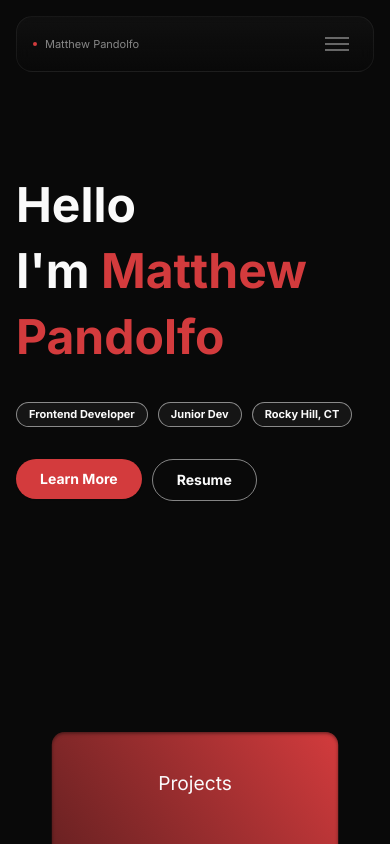
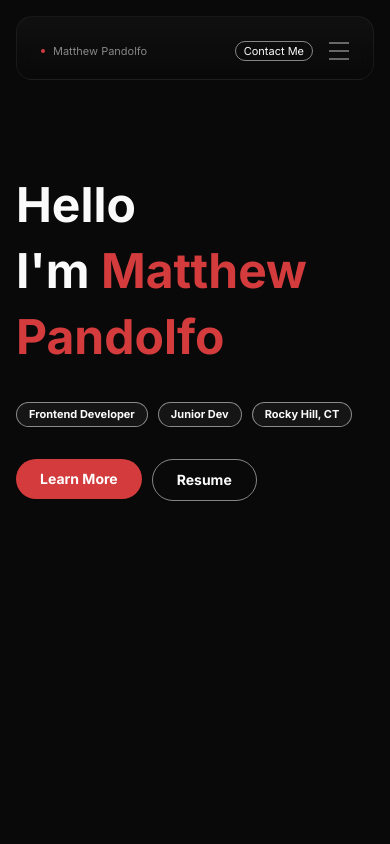
Before and after one commit to PandolfoM/pandolfom, a Next.js app: page / in a window 390 px wide. Shown: the top 844 px of the page. Built offline with nearby package versions, Linux system fonts and the light colour scheme.

Commit message:
update navbar

```diff
--- a/app/page.tsx
+++ b/app/(home)/page.tsx
@@ -1,13 +1,11 @@
 "use client";
 
 import Hero from "@/components/hero";
-import ParallaxCards from "@/components/parallaxCards";
 
 export default function Home() {
   return (
     <div className="flex flex-col">
       <Hero />
-      <ParallaxCards />
     </div>
   );
 }
--- a/components/MagneticCursor.tsx
+++ b/components/MagneticCursor.tsx
@@ -5,7 +5,7 @@ import { motion, useMotionValue, useSpring } from "motion/react";
 import { cn } from "@/lib/utils";
 // List of selectors for magnetic targets
 const MAGNETIC_SELECTORS = [".magnetic-target"];
-const EXPAND_SELECTORS = [".expand-target"];
+const ICON_SELECTORS = [".expand-target"];
 
 const MagneticCursor: React.FC = () => {
   const cursorRef = useRef<HTMLDivElement>(null);
@@ -49,22 +49,24 @@ const MagneticCursor: React.FC = () => {
     if (isMobile) return;
     const moveCursor = (e: MouseEvent) => {
       let target = null;
-      let expandTarget = null;
+      let iconTarget = null;
       for (const selector of MAGNETIC_SELECTORS) {
         target = (e.target as HTMLElement).closest(selector);
         if (target) break;
       }
-      for (const selector of EXPAND_SELECTORS) {
-        expandTarget = (e.target as HTMLElement).closest(selector);
-        if (expandTarget) break;
+      for (const selector of ICON_SELECTORS) {
+        iconTarget = (e.target as HTMLElement).closest(selector);
+        if (iconTarget) break;
       }
-      if (expandTarget) {
-        const rect = expandTarget.getBoundingClientRect();
-        cursorWidth.set(48);
-        cursorHeight.set(48);
-        cursorRadius.set(24);
-        mouseX.set(rect.left + rect.width / 2 - 24);
-        mouseY.set(rect.top + rect.height / 2 - 24);
+      if (iconTarget) {
+        const rect = iconTarget.getBoundingClientRect();
+        const newWidth = rect.width + 15;
+        const newHeight = rect.height + 15;
+        cursorWidth.set(newWidth);
+        cursorHeight.set(newHeight);
+        cursorRadius.set(Math.max(newWidth, newHeight) / 2);
+        mouseX.set(rect.left + rect.width / 2 - newWidth / 2);
+        mouseY.set(rect.top + rect.height / 2 - newHeight / 2);
         setIsActive("expand");
       } else if (target) {
         const rect = target.getBoundingClientRect();
--- /dev/null
+++ b/components/dot.tsx
@@ -0,0 +1,10 @@
+import { cn } from "@/lib/utils";
+import React from "react";
+
+function Dot({ className }: { className?: string }) {
+  return (
+    <span className={cn("w-1 h-1 bg-accent rounded-full", className)}></span>
+  );
+}
+
+export default Dot;
--- a/components/navbar.tsx
+++ b/components/navbar.tsx
@@ -3,26 +3,41 @@
 import { cn } from "@/lib/utils";
 import Link from "next/link";
 import React, { useState } from "react";
+import { Button } from "@/components/ui/button";
+import Dot from "@/components/dot";
+import { ArrowUpRight } from "lucide-react";
 
 function Navbar() {
   const [isOpen, setIsOpen] = useState<boolean>(false);
   const toggleMenu = () => setIsOpen(!isOpen);
 
   return (
-    <nav className="fixed top-0 left-1/2 z-10 flex justify-center w-full pt-4 px-4 overscroll-contain -translate-x-1/2 max-w-[1200px]">
-      <div className="flex items-center w-full h-14 p-4 overflow-hidden bg-gradient-to-t from-[rgba(9,9,9,0.7)] to-[rgba(17,17,17,0.9)] backdrop-blur-sm border border-[hsla(0,0%,100%,.06)] rounded-2xl shadow-navbar transition-[height] duration-300 ease-in-out will-change-auto lg:h-[76px]">
+    <nav
+      className={cn(
+        "fixed top-0 left-1/2 z-10 flex justify-center w-full pt-4 px-4 overscroll-contain -translate-x-1/2 max-w-[1200px]",
+        isOpen && "min-h-screen max-h-screen pb-6"
+      )}>
+      <div
+        className={cn(
+          "flex flex-col gap-4 items-start w-full h-16 p-4 overflow-hidden bg-gradient-to-t from-[rgba(9,9,9,0.7)] to-[rgba(17,17,17,0.9)] backdrop-blur-sm border border-[hsla(0,0%,100%,.06)] rounded-2xl shadow-navbar transition-[height] duration-300 ease-in-out will-change-auto lg:h-[76px]",
+          isOpen && "h-64"
+        )}>
         <div className="flex items-center justify-between w-full relative">
           <Link
             href="/"
-            className="flex text-sm items-center gap-2 cursor-pointer transition-all duration-300 ease-in-out hover:scale-105">
-            <span className="w-1 h-1 bg-accent rounded-full"></span>
+            className="flex text-sm items-center gap-2 transition-all duration-300 ease-in-out magnetic-target cursor-none rounded-full p-2 hover:scale-105">
+            <Dot />
             <p className="text-xs text-white/50">Matthew Pandolfo</p>
           </Link>
 
+          <div className="flex items-center gap-2">
+            <Button size="xs" variant="outline">
+              Contact Me
+            </Button>
             {/* icon */}
             <div
               className={cn(
-              "relative w-6 h-4 transition-all duration-500 ease-in-out translate-y-0 rotate-0 will-change-auto opacity-75 expand-target expand m-2 lg:hidden",
+                "relative w-5 h-5 transition-all duration-500 ease-in-out translate-y-0 rotate-0 will-change-auto opacity-75 expand-target expand m-2 aspect-square lg:hidden",
                 isOpen && "rotate-180"
               )}
               onClick={toggleMenu}>
@@ -44,6 +59,45 @@ function Navbar() {
             </div>
           </div>
         </div>
+        <div className="grid grid-cols-2 grid-rows-4 grid-flow-col gap-5 w-full select-none p-2 lg:hidden">
+          <Button
+            size="xs"
+            variant="link"
+            className="text-sm text-white/50 expand-target cursor-none w-fit flex items-center gap-1">
+            About
+          </Button>
+          <Button
+            size="xs"
+            variant="link"
+            className="text-sm text-white/50 expand-target cursor-none w-fit flex items-center gap-1">
+            Experience
+          </Button>
+          <Button
+            size="xs"
+            variant="link"
+            className="text-sm text-white/50 expand-target cursor-none w-fit flex items-center gap-1">
+            Projects
+          </Button>
+          <Button
+            size="xs"
+            variant="link"
+            className="text-sm text-white/50 expand-target cursor-none w-fit flex items-center gap-1">
+            Contact
+          </Button>
+          <Button
+            size="xs"
+            variant="link"
+            className="text-sm text-white/50 expand-target cursor-none w-fit flex items-center gap-1">
+            Resume <ArrowUpRight size={16} />
+          </Button>
+          <Button
+            size="xs"
+            variant="link"
+            className="text-sm text-white/50 expand-target cursor-none w-fit flex items-center gap-1">
+            LinkedIn <ArrowUpRight size={16} />
+          </Button>
+        </div>
+      </div>
     </nav>
   );
 }
--- a/components/ui/button.tsx
+++ b/components/ui/button.tsx
@@ -18,12 +18,13 @@ const buttonVariants = cva(
           "bg-secondary text-secondary-foreground shadow-xs hover:bg-secondary/80",
         ghost:
           "hover:bg-accent hover:text-accent-foreground dark:hover:bg-accent/50",
-        link: "text-primary underline-offset-4 hover:underline",
+        link: "!p-0 text-primary underline-offset-4 underline hover:no-underline",
       },
       size: {
         default: "h-9 px-6 py-5 has-[>svg]:px-3",
-        sm: "h-8 rounded-md gap-1.5 px-3 has-[>svg]:px-2.5",
-        lg: "h-10 rounded-md px-6 has-[>svg]:px-4",
+        sm: "h-8 gap-1.5 px-3 has-[>svg]:px-2.5",
+        xs: "h-5 gap-1.5 px-2 py-2 text-xs font-normal has-[>svg]:px-2.5",
+        lg: "h-10 px-6 has-[>svg]:px-4",
         icon: "size-9",
       },
     },
```
Lines whose indentation alone changed are shown as unchanged.
